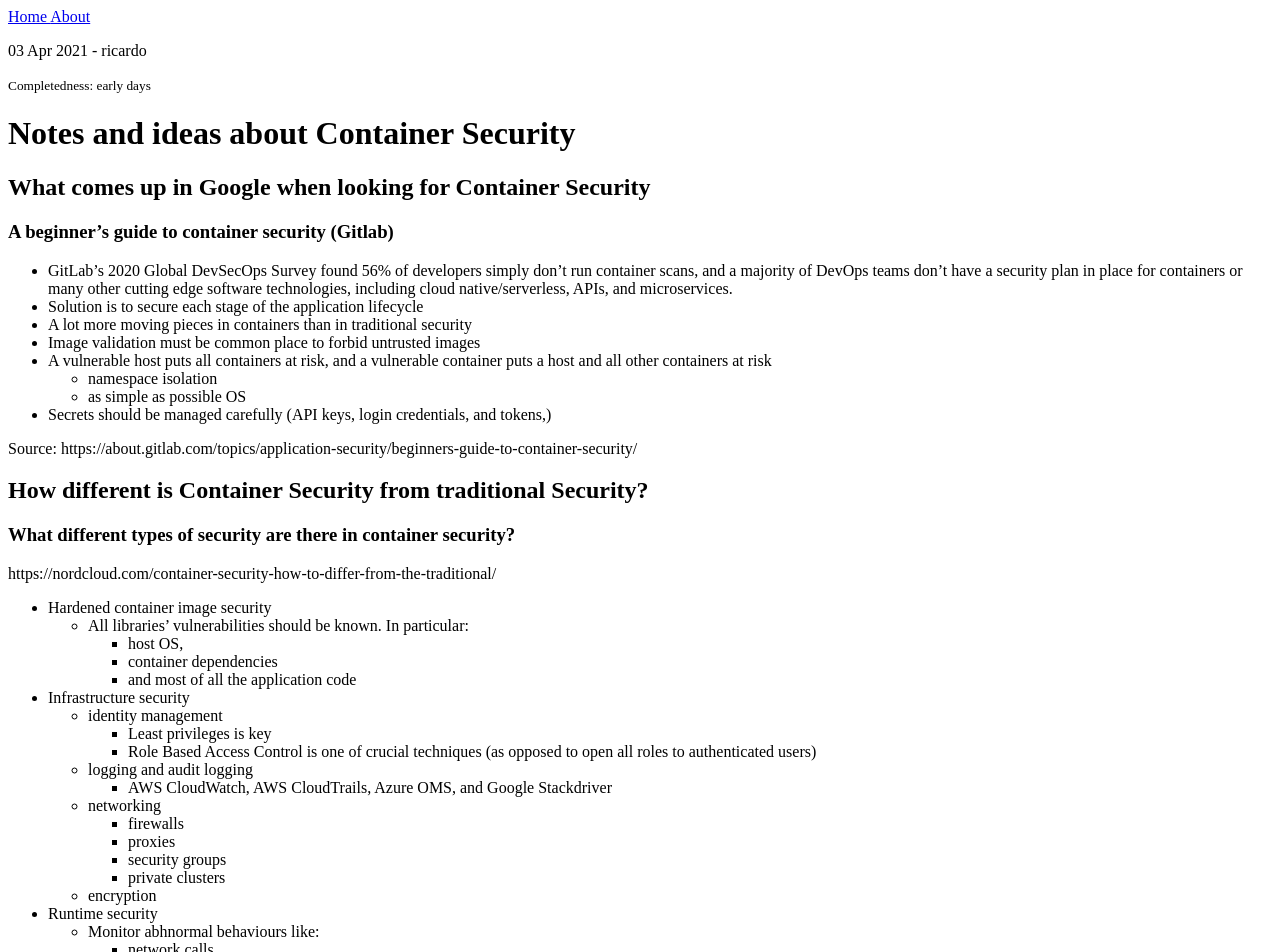
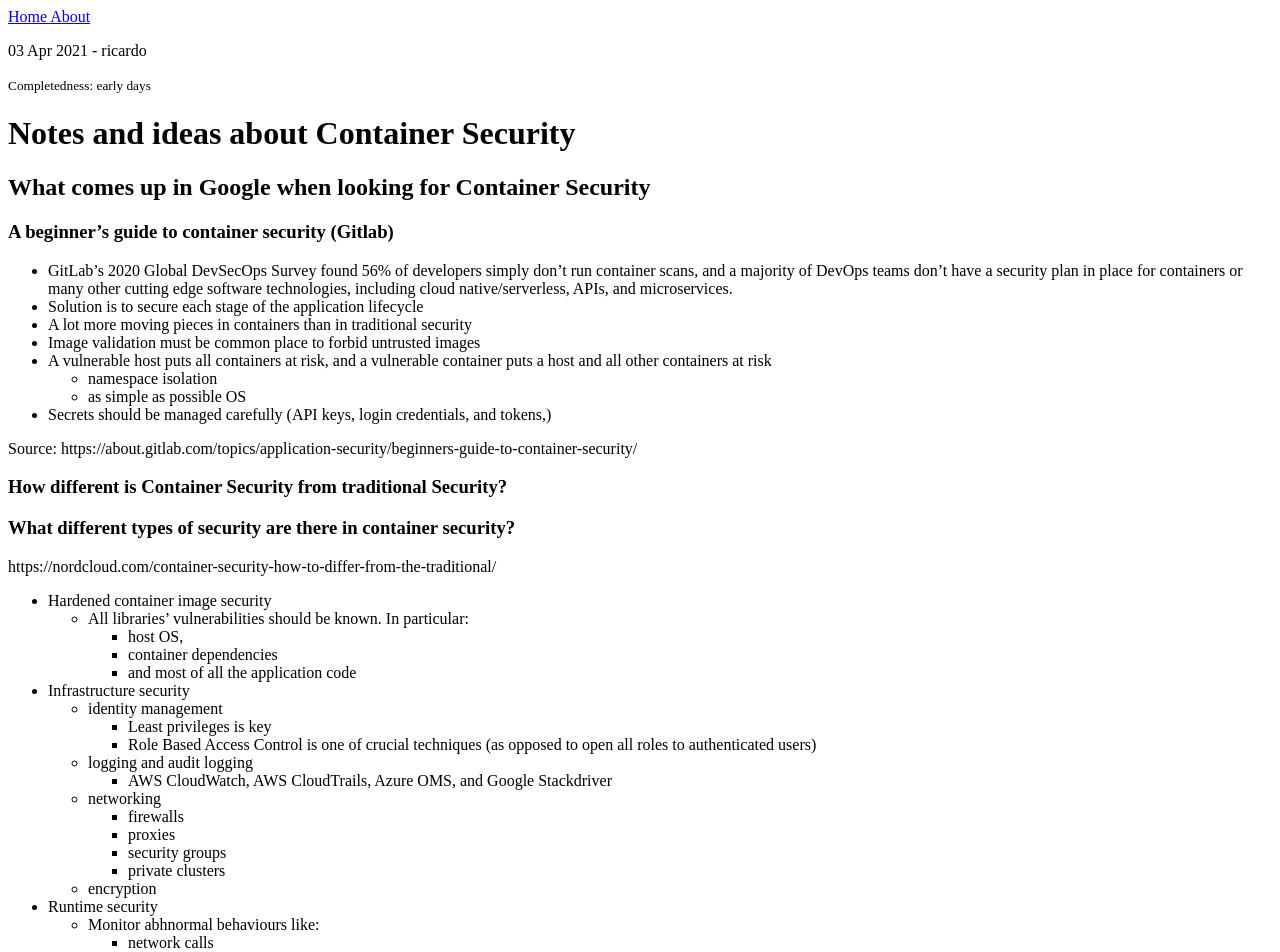
Before and after one commit to ricardoptcosta/ricardoptcosta.github.io, a Jekyll site: the page built from _posts/2021-04-03-container-security.md, in a window 1280 px wide. Shown: the top 952 px of the page. Built offline with Jekyll 4.4.1, drawn with Linux system fonts in a browser that asks for light colours.

```diff
--- a/_posts/2021-04-03-container-security.md
+++ b/_posts/2021-04-03-container-security.md
@@ -20,7 +20,7 @@ completedness: early days
 
   Source: https://about.gitlab.com/topics/application-security/beginners-guide-to-container-security/
 
-## How different is Container Security from traditional Security?
+### How different is Container Security from traditional Security?
 
 ### What different types of security are there in container security?
 
```
